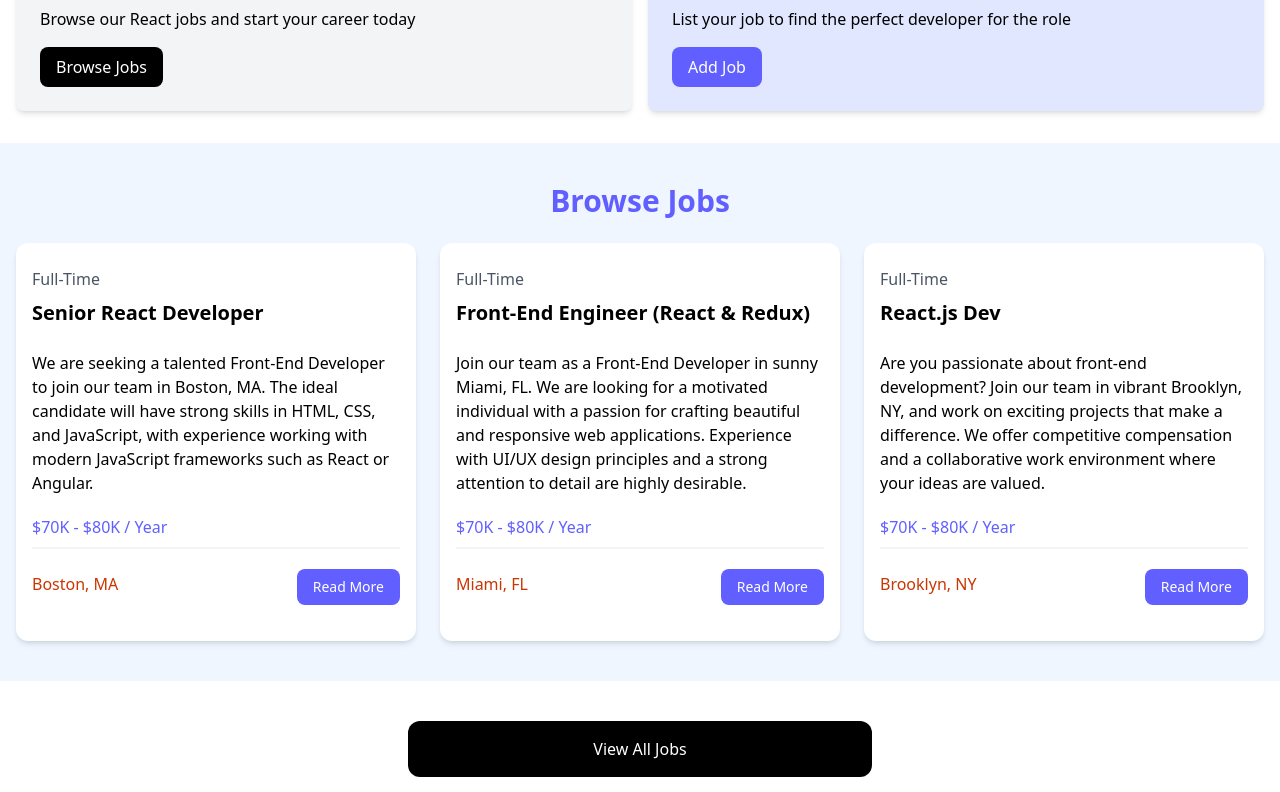
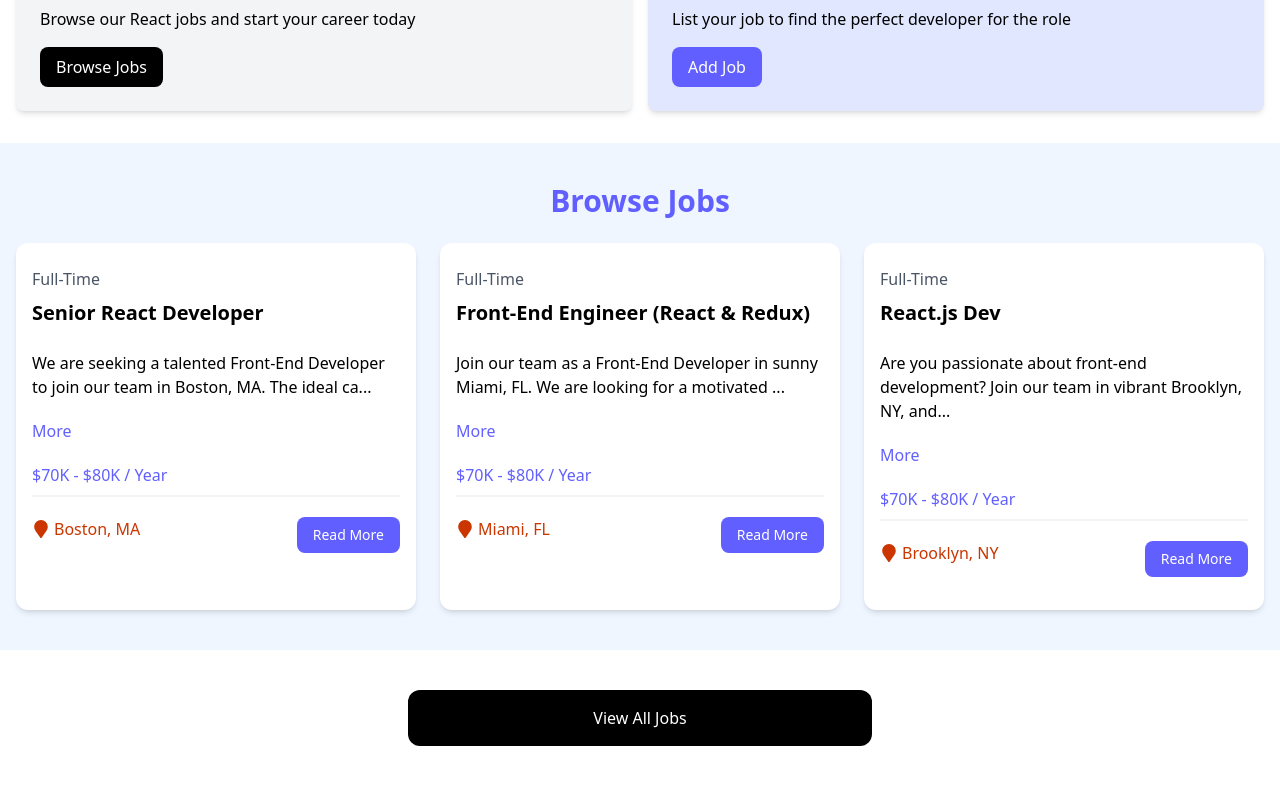
Before and after one commit to successdanesy/React-Jobs-2015, a React (Vite) app: page / in a window 1280 px wide. Shown: the part 466-1258 px from the top of the page. Built offline with nearby package versions, Linux system fonts and the light colour scheme.

Commit message:
set up the hide and show buttons and icons, next is react router

```diff
--- a/package.json
+++ b/package.json
@@ -16,6 +16,9 @@
     "headlessui": "^0.0.0",
     "react": "^19.1.1",
     "react-dom": "^19.1.1",
+    "react-icon": "^1.0.0",
+    "react-icons": "^5.5.0",
+    "react-router-dom": "^7.9.1",
     "tailwindcss": "^4.1.13"
   },
   "devDependencies": {
--- a/src/App.jsx
+++ b/src/App.jsx
@@ -12,7 +12,6 @@
             <HomeCards />
             <JobListings />
             <ViewAllJobs />
-
         </>
     )
 }
--- a/src/components/JobListing.jsx
+++ b/src/components/JobListing.jsx
@@ -1,4 +1,15 @@
+import { useState } from 'react';
+import { FaMapMarker } from 'react-icons/fa'
+
 const JobListing = ({ job }) => {
+        const [showFullDescription, setShowFullDescription] = useState (false);
+
+        let description = job.description;
+
+        if (!showFullDescription) {
+            description = description.substring(0, 90) + '...';
+        }
+
     return (
         <div className="bg-white rounded-xl shadow-md relative">
             <div className="p-4">
@@ -8,8 +19,10 @@
                 </div>
 
                 <div className="mb-5">
-                    {job.description}
+                    {description}
                 </div>
+
+                <button onClick={() => setShowFullDescription((prevState) => !prevState)} className={"text-indigo-500 mb-5 hover:text-indigo-600"}>{ showFullDescription ? 'Less' : 'More'}</button>
 
                 <h3 className="text-indigo-500 mb-2">{job.salary} / Year</h3>
 
@@ -17,7 +30,7 @@
 
                 <div className="flex flex-col lg:flex-row justify-between mb-4">
                     <div className="text-orange-700 mb-3">
-                        <i className="fa-solid fa-location-dot text-lg"></i>
+                        <FaMapMarker className='inline text-lg mb-1 mr-1' />
                         {job.location}
                     </div>
                     <a
```
Also changed, not shown: 1 other file (tests, documents, lock files or other folders).
